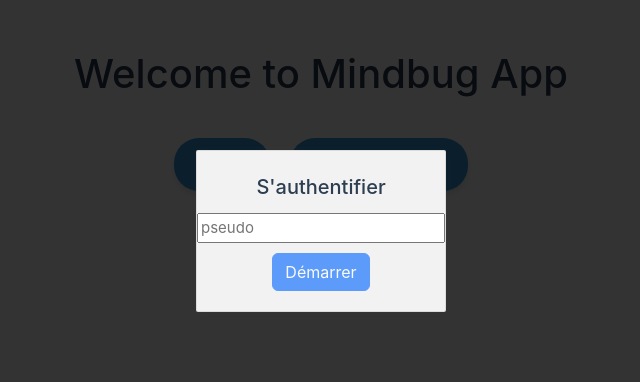
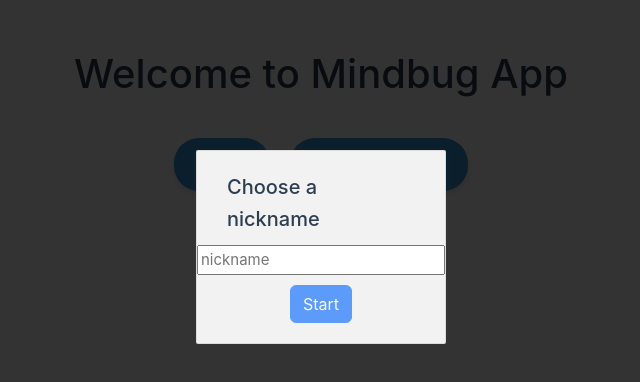
Before and after one commit to Metabolic24/Mindbug_Student_Project, a Vue app in the folder frontend/: page / in a window 1280 px wide. Shown: the top 382 px of the page, without its empty margins (319-959 px from the left). Built offline with nearby package versions, Linux system fonts and the light colour scheme.

Commit message:
Fix some labels in the UI #111

```diff
--- a/frontend/src/components/game/ChoiceModal.vue
+++ b/frontend/src/components/game/ChoiceModal.vue
@@ -17,8 +17,8 @@ const selectedCards: Ref<CardInterface[]> = ref([])
 // Computed value for modal title
 const title = computed(() => {
   return props.choice?.type === "TARGET" ?
-      `Sélectionnez ${props.choice.count} cible(s) parmi ces cartes` :
-      "Sélectionnez l'effet à déclencher en premier"
+      `Choose ${props.choice.count} target(s) from these cards` :
+      "Choose the effect to trigger first"
 })
 
 // Computed value to disable validation button
--- a/frontend/src/components/home/LoginModal.vue
+++ b/frontend/src/components/home/LoginModal.vue
@@ -16,14 +16,14 @@ const isButtonDisabled = computed(() => {
   <div class="modal-mask">
     <div class="modal-container">
       <div class="modal-header">
-        <h5 class="modal-title">S'authentifier</h5>
+        <h5 class="modal-title">Choose a nickname</h5>
       </div>
       <div class="modal-body">
-        <input v-model="playerName" placeholder="pseudo"/>
+        <input v-model="playerName" placeholder="nickname"/>
       </div>
       <div class="modal-footer">
         <button type="button" class="btn btn-primary" @click="emit('button-clicked', playerName)" :disabled="isButtonDisabled">
-          Démarrer
+          Start
         </button>
       </div>
     </div>
```
